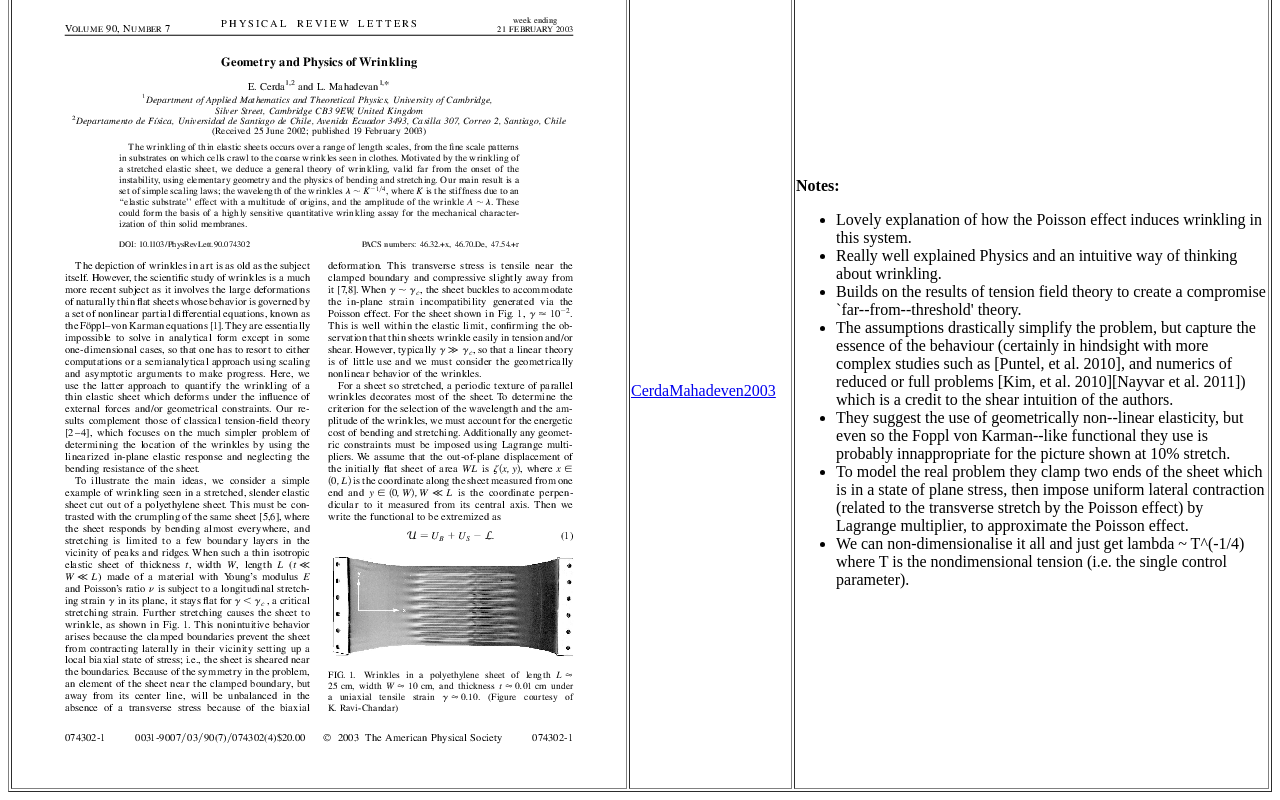
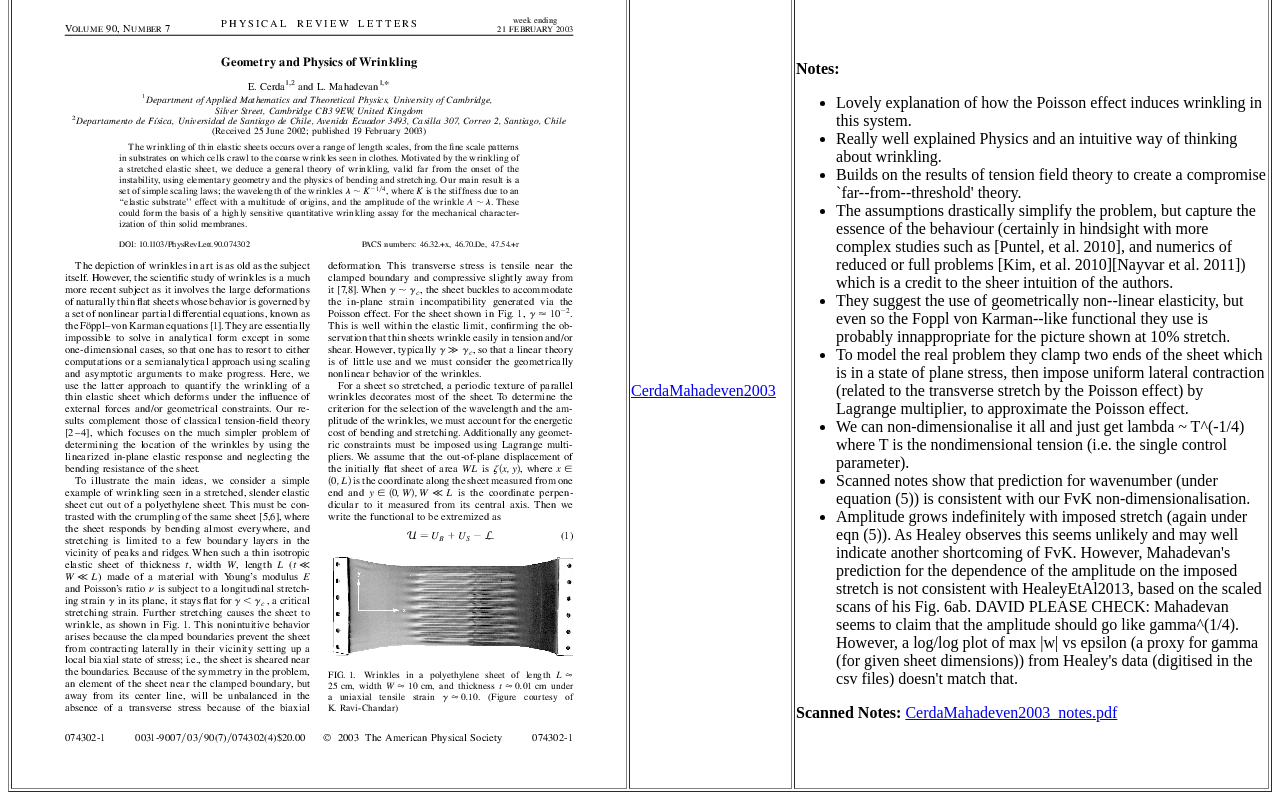
Before and after one commit to MatthiasHeilManchester/FvK, a plain HTML site: page index.html in a window 1280 px wide. Shown: the part 7535-8335 px from the top of the page. Drawn offline with Linux system fonts and the light colour scheme.

Commit message:
MH's comments, notes (and a query for David) re Cerda & Mahadevan's paper.

```diff
--- a/index.html
+++ b/index.html
@@ -381,7 +381,7 @@ system.
 <li> The assumptions drastically simplify the problem, but capture the essence
 of the behaviour (certainly in hindsight with more complex studies such as
 [Puntel, et al. 2010],  and numerics of reduced or full problems
-[Kim, et al. 2010][Nayvar et al. 2011]) which is a credit to the shear intuition
+[Kim, et al. 2010][Nayvar et al. 2011]) which is a credit to the sheer intuition
  of the authors.
 <li> They suggest the use of geometrically non--linear elasticity, but even so the
 Foppl von Karman--like functional they use is probably innappropriate for the
@@ -392,12 +392,19 @@ transverse stretch by the Poisson effect) by Lagrange multiplier, to approximate
  the Poisson effect.
 <li> We can non-dimensionalise it all and just get lambda ~ T^(-1/4) where
 T is the nondimensional tension (i.e. the single control parameter).
+<li> Scanned notes show that prediction for wavenumber (under equation (5))
+  is consistent with our FvK non-dimensionalisation.
+<li> Amplitude grows indefinitely with imposed stretch (again under
+  eqn (5)). As Healey observes this seems unlikely and may well
+indicate another shortcoming of FvK. However, Mahadevan's prediction
+for the dependence of the amplitude on the imposed stretch is not
+consistent with HealeyEtAl2013, based on the scaled scans of his Fig.
+6ab. DAVID PLEASE CHECK: Mahadevan seems to claim that the amplitude
+should go like gamma^(1/4). However, a log/log plot of max |w| vs
+epsilon (a proxy for gamma (for given sheet dimensions)) from Healey's
+data (digitised in the csv files) doesn't match that.
 </ul>
-<!--     ........UNCOMMENT THIS TO ADD SCANNED NOTES......... -->
-<!--
 <b>Scanned Notes:</b> <a href="CerdaMahadeven2003_notes.pdf">CerdaMahadeven2003_notes.pdf</a>
--->
-<!--     ........END UNCOMMENT THIS TO ADD SCANNED NOTES..... -->
 </td>
 </tr>
 <!-- ========END CerdaMahadeven2003 ============================================ -->
```
Also changed, not shown: 1 other file.
